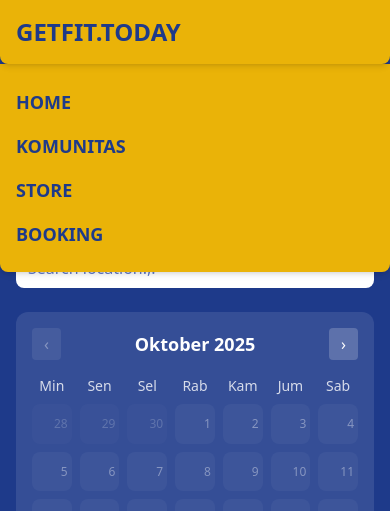
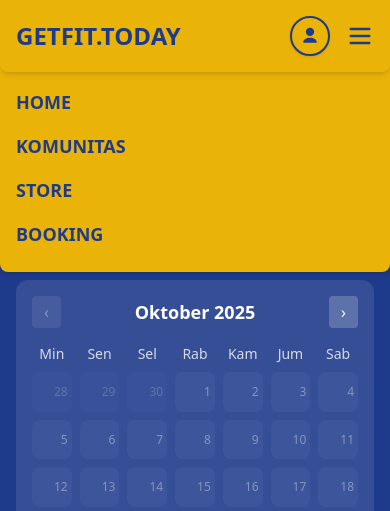
Before and after one commit to PBP-B01/getfittoday, a Django app: page /booking/page/ in a window 390 px wide, after a click that opens the changed part. Shown: the top 511 px of the page. Run offline with Django 5.2, Linux system fonts and the light colour scheme; the visitor is signed in with stand-in values (Sample User, id 1); parts of the project's set-up code (start-up, migrations or seed data) failed here and were passed over; some libraries are stand-ins or nearby versions.

Commit message:
mobile navbar fix

```diff
--- a/templates/base.html
+++ b/templates/base.html
@@ -68,7 +68,6 @@
         {% endif %}
       </div>
     </div>
-  </nav>
 
     <!-- Mobile -->
     <div class="md:hidden flex items-center space-x-4">
@@ -113,7 +112,7 @@
   </nav>
 
   <!-- Mobile Menu Overlay -->
-  <div id="mobile-menu" class="md:hidden hidden bg-yellow-500 absolute top-16 left-0 w-full shadow-md rounded-b-lg py-4 z-10">
+  <div id="mobile-menu" class="md:hidden hidden bg-yellow-500 fixed top-16 left-0 w-full shadow-md rounded-b-lg py-4 z-40">
     <a href="{% url 'home:home' %}" class="block text-blue-900 hover:text-blue-700 font-semibold text-lg px-4 py-2">HOME</a>
     <a href="#" class="block text-blue-900 hover:text-blue-700 font-semibold text-lg px-4 py-2">KOMUNITAS</a>
     <a href="#" class="block text-blue-900 hover:text-blue-700 font-semibold text-lg px-4 py-2">STORE</a>
```
